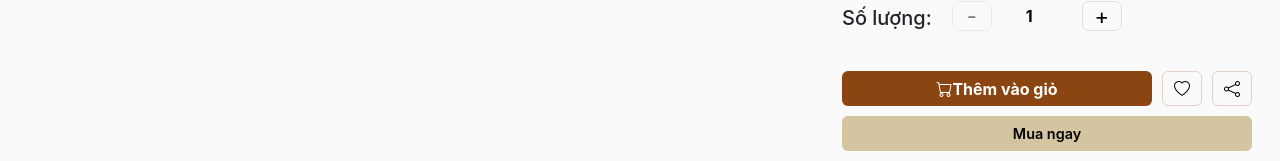
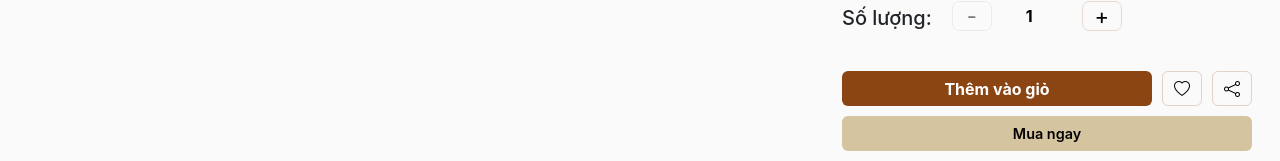
Before and after one commit to bachdangvv/petties_techwiz, a React (Create React App) app: page /product/1 in a window 1280 px wide. Shown: the part 734-895 px from the top of the page. Built offline with nearby package versions, Linux system fonts and the light colour scheme.

Commit message:
Updated products.json

```diff
--- a/src/pages/ProductDetails/Productdetail.js
+++ b/src/pages/ProductDetails/Productdetail.js
@@ -223,12 +223,11 @@ function ProductDetail(props) {
                                     {/* Add to cart button */}
                                     <div className={styles['add-to-cart-button-container']}>
                                         <button
-                                            // className={`${styles['cta-button']} ${styles['add-to-cart-button']} ${styles['js-add-to-cart-button']}`}
-                                            className={`${styles['cta-button']} ${styles['add-to-cart-button']}`}
+                                            className={`${styles['cta-button']} ${styles['add-to-cart-button']} ${styles['js-add-to-cart-button']}`}
                                             onMouseEnter={() => setIsHovered(true)}
                                             onMouseLeave={() => setIsHovered(false)}
                                         >
-                                            <i className={`bi bi-cart ${styles['cart-icon']} ${isHovered ? animationStyles['cart-icon-animation'] : ''}`}></i>
+                                            {/* <i className={`bi bi-cart ${styles['cart-icon']} ${isHovered ? animationStyles['cart-icon-animation'] : ''}`}></i> */}
                                             <span className={styles['add-to-cart-text']}>Thêm vào giỏ</span>
                                         </button>
                                     </div>
```
